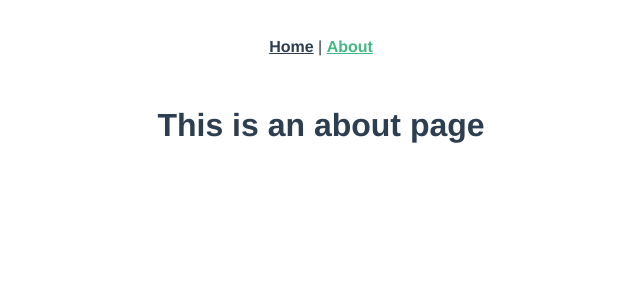
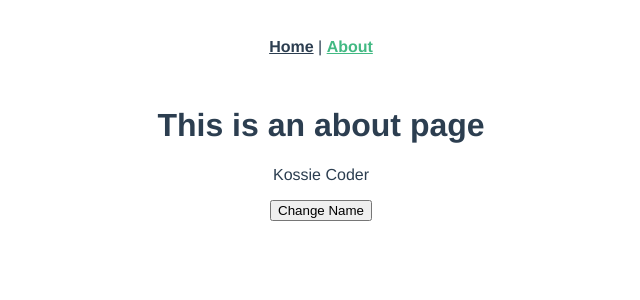
Before and after one commit to plitche/IntroVueJs, a Vue app in the folder test1/: page /about in a window 1280 px wide. Shown: the top 300 px of the page, without its empty margins (319-959 px from the left). Built offline with nearby package versions, Linux system fonts and the light colour scheme.

Commit message:
15. 싱글 파일 컴포넌트(Single File Component)

```diff
--- /dev/null
+++ b/test1/src/components/KossieCoder.vue
@@ -0,0 +1,26 @@
+<template>
+    <div>
+        <p>{{ name }}</p>
+        <button @click="updateName">Change Name</button>
+    </div>
+</template>
+
+<script>
+export default {
+    data() {
+        return {
+            name: 'Kossie Coder'
+        }
+    },
+
+    methods: {
+        updateName() {
+            this.name = 'Kossie Coder Updated';
+        }
+    }
+}
+</script>
+
+<style scoped>
+
+</style>
--- a/test1/src/views/About.vue
+++ b/test1/src/views/About.vue
@@ -1,5 +1,16 @@
 <template>
   <div class="about">
     <h1>This is an about page</h1>
+    <KossieCoder />
   </div>
 </template>
+
+<script>
+import KossieCoder from '@/components/KossieCoder.vue'
+
+export default {
+  components: {
+    KossieCoder
+  }
+}
+</script>
--- a/test1/src/views/Home.vue
+++ b/test1/src/views/Home.vue
@@ -1,18 +1,28 @@
 <template>
-  <div class="home">
-    <img alt="Vue logo" src="../assets/logo.png">
-    <HelloWorld msg="Welcome to Your Vue.js App"/>
+  <div>
+    <h1>This is Home page</h1>
+    <kossie-coder></kossie-coder>
   </div>
 </template>
 
 <script>
-// @ is an alias to /src
-import HelloWorld from '@/components/HelloWorld.vue'
+import KossieCoder from '@/components/KossieCoder.vue';
 
 export default {
-  name: 'Home',
   components: {
-    HelloWorld
+    KossieCoder
+  },
+
+  data() {
+    return {
+      name: 'Kossie Coder'
+    }
   }
 }
 </script>
+
+<style scoped>
+  h1 {
+    color: red;
+  }
+</style>
```
Also changed, not shown: test1/src/views/Home copy.vue (added, +18 -0 lines), 1 other file (tests, documents, lock files or other folders).
